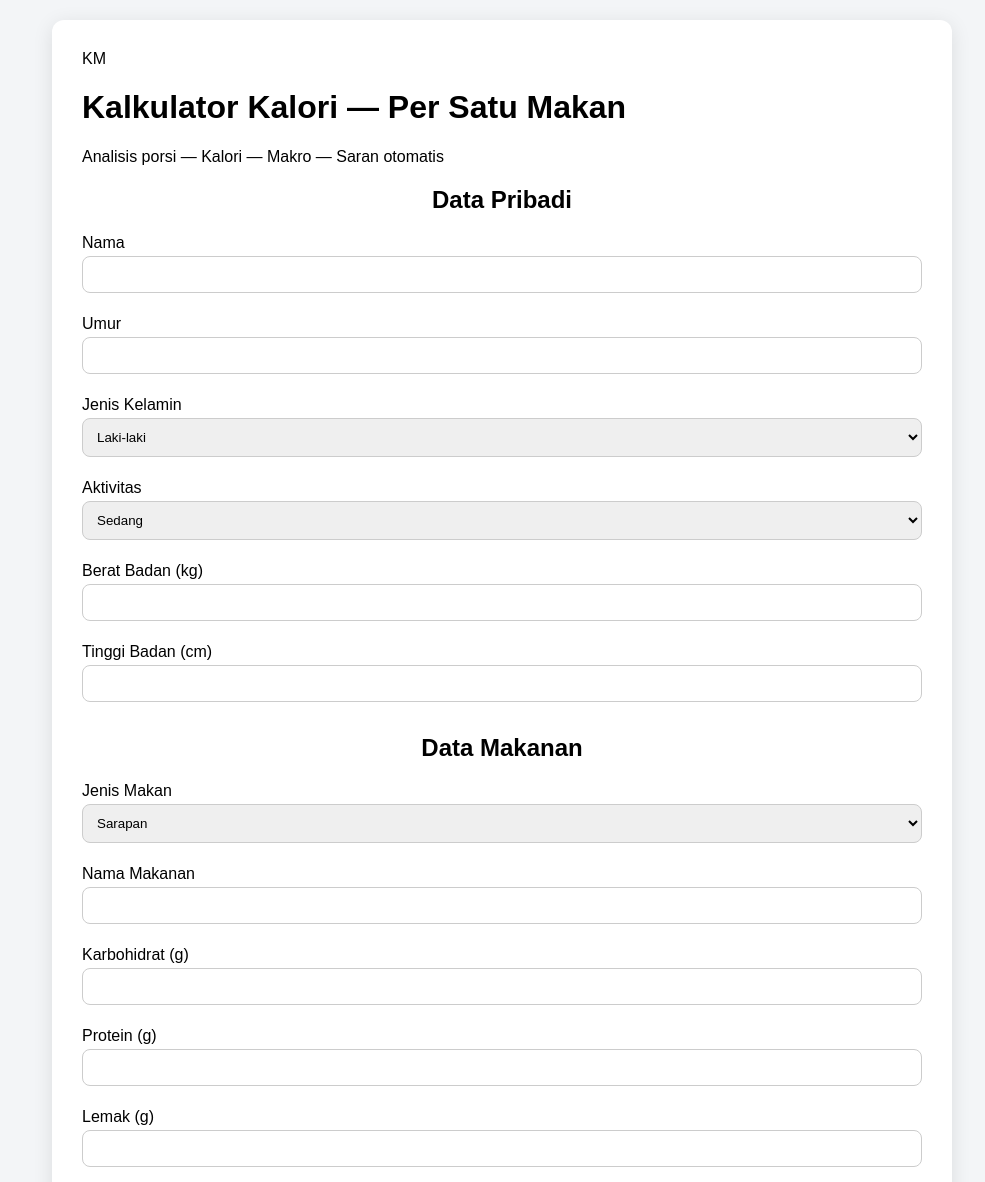
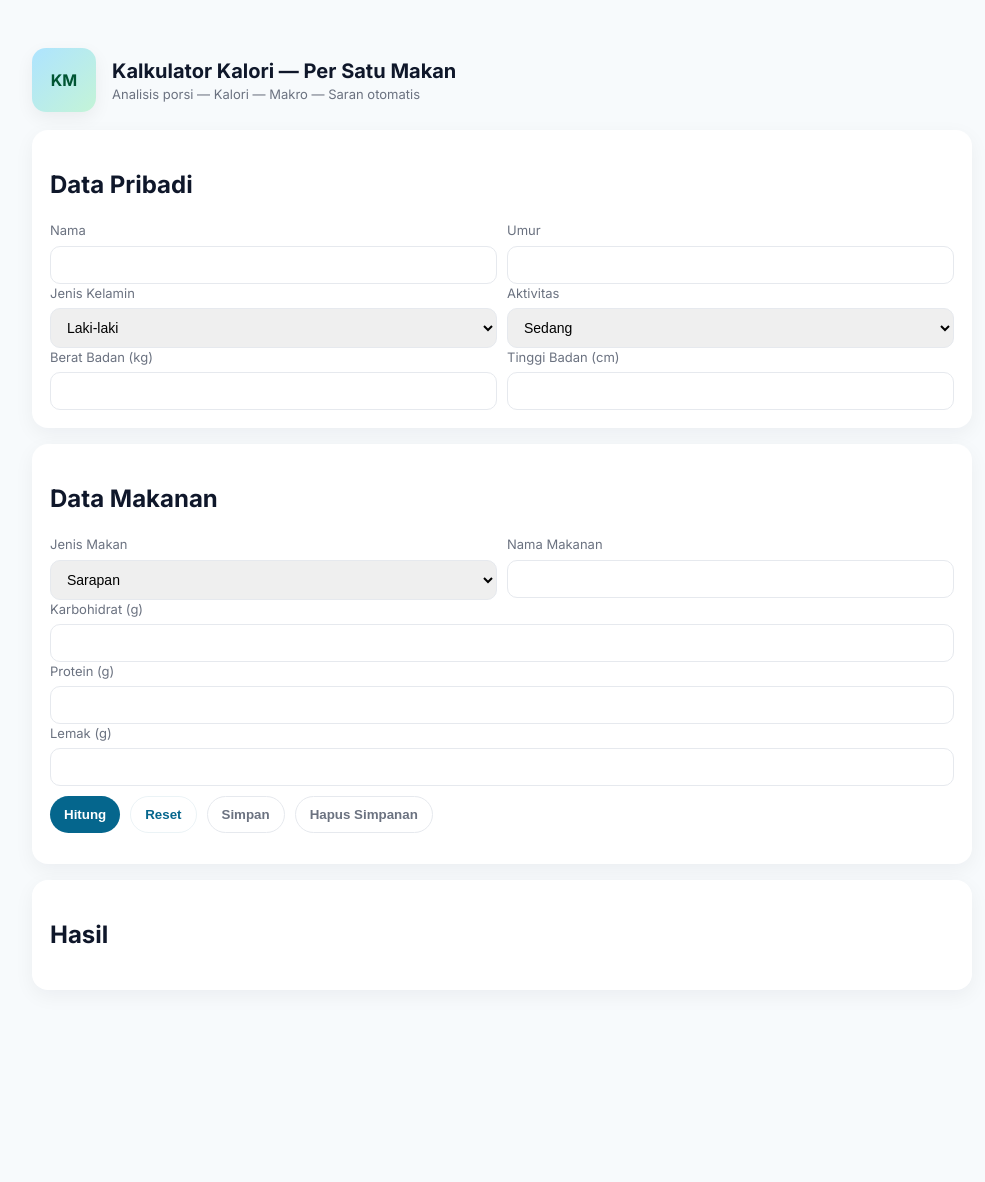
Before and after one commit to mbagasprasetyo29-commits/kalkulator-kalori, a plain HTML site: page index.html in a window 1280 px wide. Shown: the top 1182 px of the page, without its empty margins (138-1123 px from the left). After the commit the page ends 1038 px from the top, so only its background shows below. Drawn offline with nearby package versions, Linux system fonts and the light colour scheme.

Commit message:
Update style.css

```diff
--- a/style.css
+++ b/style.css
@@ -1,64 +1,258 @@
+:root {
+  --bg:#F7FAFC;
+  --card:#FFFFFF;
+  --accent-blue:#AEE4FF;
+  --accent-green:#C4F4D7;
+  --accent-yellow:#FFF1B8;
+  --primary:#05668D;
+  --muted:#6B7280;
+  --success:#16A34A;
+  --warning:#F59E0B;
+  --danger:#EF4444;
+  --radius:16px;
+  font-family: 'Inter', system-ui, -apple-system, 'Segoe UI', Roboto, 'Helvetica Neue', Arial;
+}
+
 * {
   box-sizing: border-box;
-  font-family: Arial, sans-serif;
 }
 
 body {
-  background: #f3f5f7;
   margin: 0;
+  background: var(--bg);
+  color: #0F172A;
+  line-height: 1.4;
+}
+
+.container {
+  max-width: 980px;
+  margin: 28px auto;
   padding: 20px;
 }
 
-.container {
-  background: #fff;
-  max-width: 900px;
-  margin: auto;
-  padding: 30px;
-  border-radius: 12px;
-  box-shadow: 0 4px 20px rgba(0,0,0,0.1);
+/* Header */
+header {
+  display: flex;
+  align-items: center;
+  gap: 16px;
+  margin-bottom: 18px;
 }
 
-h2 {
-  text-align: center;
-  margin-bottom: 20px;
+.logo {
+  width: 64px;
+  height: 64px;
+  background: linear-gradient(135deg, var(--accent-blue), var(--accent-green));
+  border-radius: 14px;
+  display: flex;
+  align-items: center;
+  justify-content: center;
+  color: #053;
+  box-shadow: 0 6px 18px rgba(4, 7, 23, 0.06);
+  font-weight: 700;
 }
 
+h1 {
+  font-size: 20px;
+  margin: 0;
+}
+
+p.lead {
+  margin: 0;
+  color: var(--muted);
+  font-size: 13px;
+}
+
+/* Grid System */
+.grid {
+  display: grid;
+  grid-template-columns: repeat(12, 1fr);
+  gap: 16px;
+}
+
+.card {
+  background: var(--card);
+  border-radius: var(--radius);
+  padding: 18px;
+  box-shadow: 0 6px 20px rgba(12, 15, 30, 0.05);
+}
+
+.col-6 {
+  grid-column: span 6;
+}
+
+.col-12 {
+  grid-column: span 12;
+}
+
+@media (max-width: 880px) {
+  .col-6 {
+    grid-column: span 12;
+  }
+}
+
+/* Form controls */
 label {
   display: block;
-  margin: 10px 0 4px;
+  font-size: 13px;
+  color: var(--muted);
+  margin-bottom: 6px;
 }
 
-input, select {
+input[type="text"],
+input[type="number"],
+select {
   width: 100%;
-  padding: 10px;
-  margin-bottom: 12px;
-  border-radius: 8px;
-  border: 1px solid #ccc;
+  padding: 10px 12px;
+  border-radius: 10px;
+  border: 1px solid #E6E9EE;
+  font-size: 14px;
 }
 
-button {
-  width: 100%;
-  padding: 14px;
-  background: #4caf50;
-  border: none;
-  color: white;
-  font-size: 16px;
-  cursor: pointer;
-  border-radius: 8px;
-  margin-top: 10px;
+.two {
+  display: flex;
+  gap: 10px;
 }
 
-button:hover {
-  background: #45a049;
+.two > * {
+  flex: 1;
 }
 
-.output {
-  margin-top: 30px;
-  padding: 20px;
-  background: #f7f7f7;
-  border-radius: 10px;
+/* Buttons */
+.btn {
+  display: inline-flex;
+  gap: 10px;
+  align-items: center;
+  padding: 10px 14px;
+  border-radius: 999px;
+  border: 0;
+  background: var(--primary);
+  color: white;
+  font-weight: 600;
+  cursor: pointer;
 }
 
-.chart-container {
-  margin-top: 40px;
+.btn.secondary {
+  background: transparent;
+  color: var(--primary);
+  border: 1px solid rgba(5, 102, 141, 0.08);
 }
+
+.btn.ghost {
+  background: transparent;
+  color: var(--muted);
+  border: 1px solid #E6E9EE;
+}
+
+/* Result layout */
+.result-grid {
+  display: grid;
+  grid-template-columns: 1fr 240px;
+  gap: 16px;
+}
+
+@media (max-width: 820px) {
+  .result-grid {
+    grid-template-columns: 1fr;
+  }
+}
+
+.big-number {
+  font-size: 28px;
+  font-weight: 700;
+}
+
+.muted {
+  color: var(--muted);
+  font-size: 13px;
+}
+
+.tag {
+  display: inline-block;
+  padding: 6px 10px;
+  border-radius: 999px;
+  background: #F1F5F9;
+  color: var(--muted);
+  font-weight: 600;
+}
+
+/* Verdict */
+.verdict {
+  display: flex;
+  gap: 12px;
+  align-items: center;
+}
+
+.verdict .dot {
+  width: 12px;
+  height: 12px;
+  border-radius: 50%;
+}
+
+.verdict p {
+  margin: 0;
+}
+
+/* Menu */
+.menu-list {
+  margin: 8px 0;
+  padding-left: 16px;
+}
+
+.menu-list li {
+  margin-bottom: 8px;
+}
+
+/* Footer */
+.footer {
+  margin-top: 18px;
+  text-align: center;
+  color: var(--muted);
+  font-size: 13px;
+}
+
+/* Animations */
+.fade-in {
+  animation: fadeIn .35s ease both;
+}
+
+@keyframes fadeIn {
+  from {
+    opacity: 0;
+    transform: translateY(6px);
+  }
+  to {
+    opacity: 1;
+    transform: none;
+  }
+}
+
+/* Error text */
+.error {
+  color: var(--danger);
+  font-size: 12px;
+  margin-top: 6px;
+}
+
+/* Chips */
+.controls {
+  display: flex;
+  gap: 10px;
+  flex-wrap: wrap;
+}
+
+.chip {
+  padding: 8px 12px;
+  border-radius: 999px;
+  background: #F8FAFC;
+  border: 1px solid #EEF2FF;
+  font-weight: 600;
+  font-size: 13px;
+}
+
+/* Tips box */
+.tips {
+  background: linear-gradient(180deg, #fff, #fbfdfc);
+  padding: 12px;
+  border-radius: 12px;
+  border: 1px solid #F0F6F4;
+}
```
